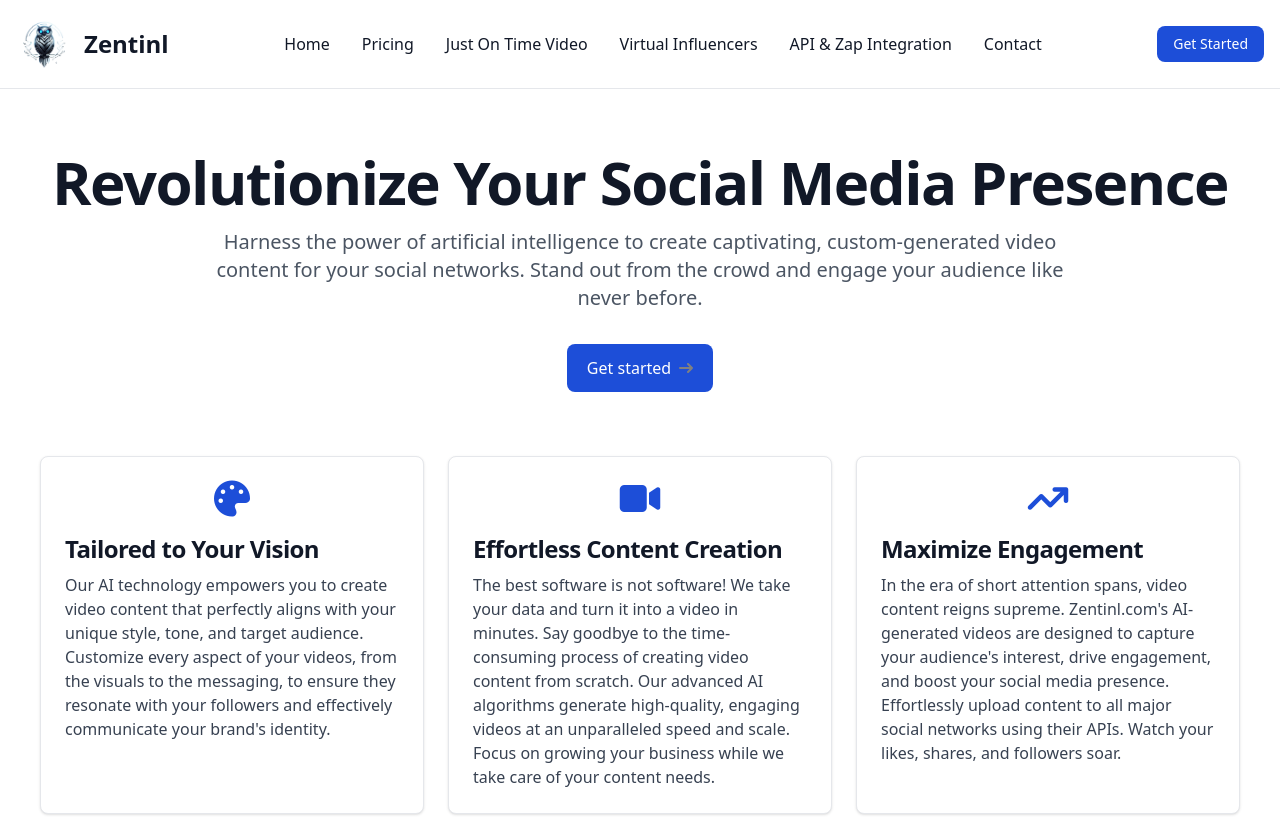
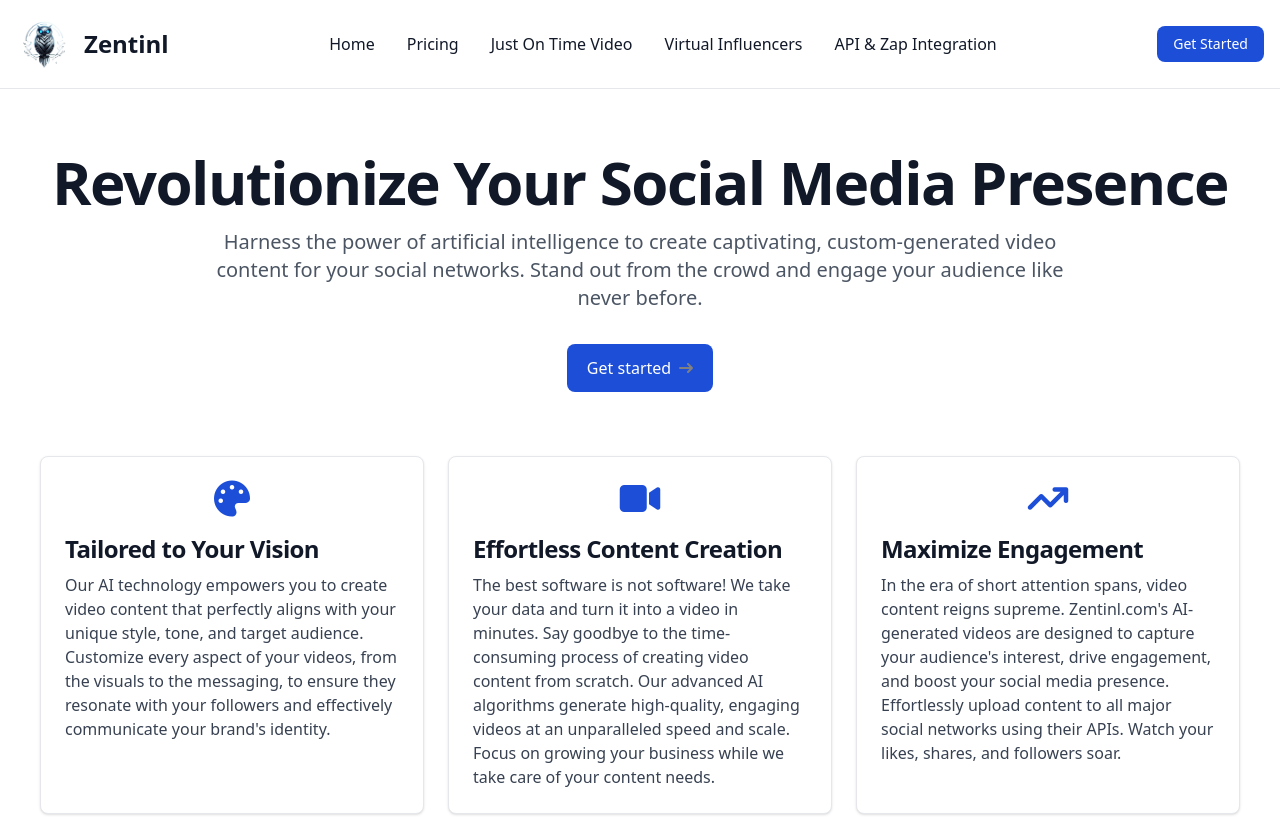
Before and after one commit to stebansaa/zentinl.com, a plain HTML site: page new-design/index.html in a window 1280 px wide. Shown: the top 817 px of the page. Drawn offline with nearby package versions, Linux system fonts and the light colour scheme.

Commit message:
Logo and contact

```diff
--- a/new-design/index.html
+++ b/new-design/index.html
@@ -24,7 +24,7 @@
         class="max-w-screen-xl flex flex-wrap items-center justify-between mx-auto p-4"
       >
         <a href="" class="flex items-center space-x-3 rtl:space-x-reverse">
-          <img src="./zentinel-logo.png" class="h-14" alt="Flowbite Logo" />
+          <img src="../zentinel-logo.png" class="h-14" alt="Flowbite Logo" />
           <span
             class="self-center text-2xl font-semibold whitespace-nowrap text-gray-900"
           >
@@ -121,16 +121,6 @@
                 data-section="api"
               >
                 API & Zap Integration
-              </a>
-            </li>
-            <li>
-              <a
-                href="#contact"
-                class="nav-link block py-2 px-3 text-gray-900 rounded hover:bg-gray-100 md:hover:bg-transparent md:hover:text-blue-700 md:p-0"
-                data-modal-target="contactModal"
-                data-modal-toggle="contactModal"
-              >
-                Contact
               </a>
             </li>
           </ul>
@@ -1361,7 +1351,7 @@
             <div class="mb-6 md:mb-0">
               <a class="flex items-center">
                 <img
-                  src="./zentinel-logo.png"
+                  src="../zentinel-logo.png"
                   class="h-11 me-3"
                   alt="FlowBite Logo"
                 />
```
